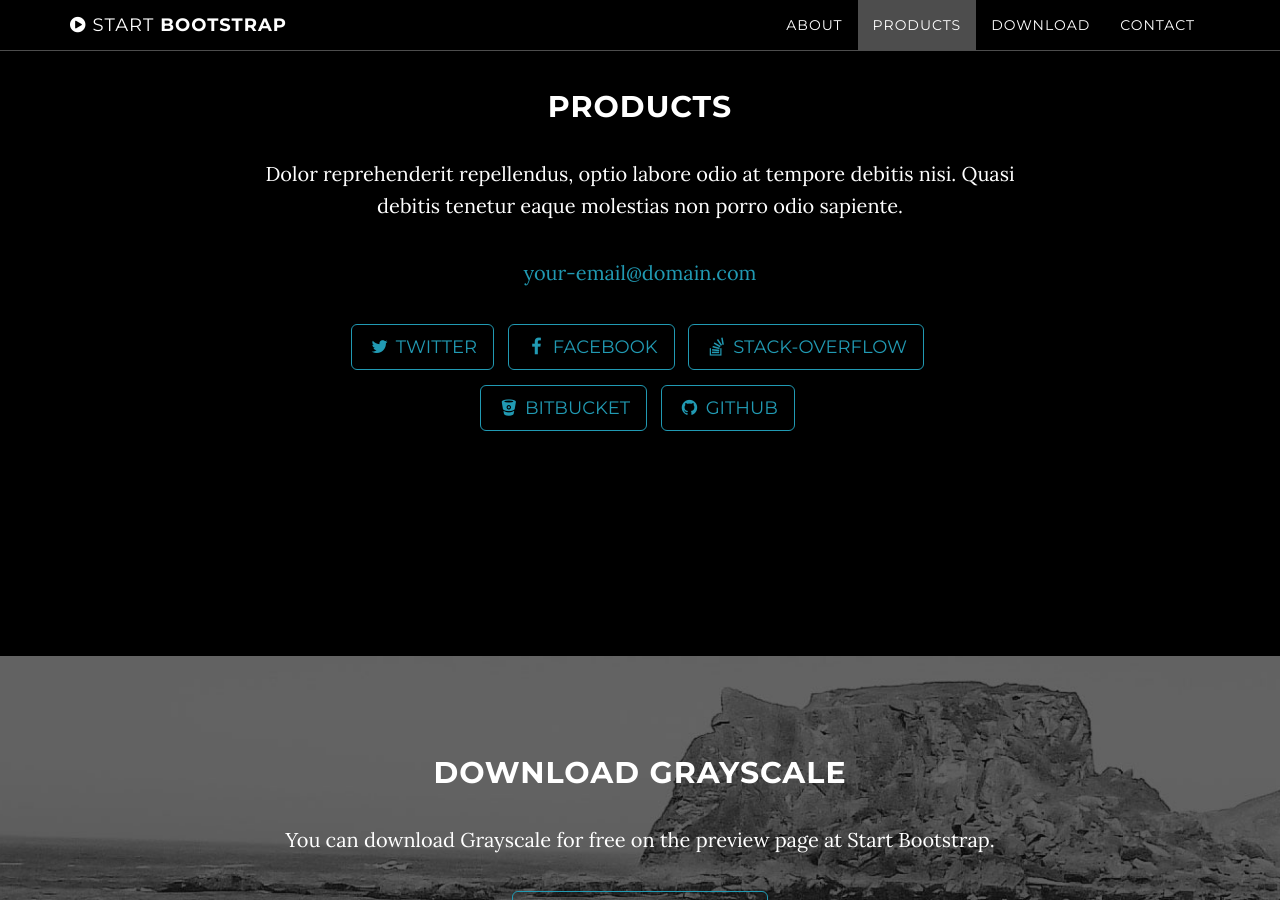
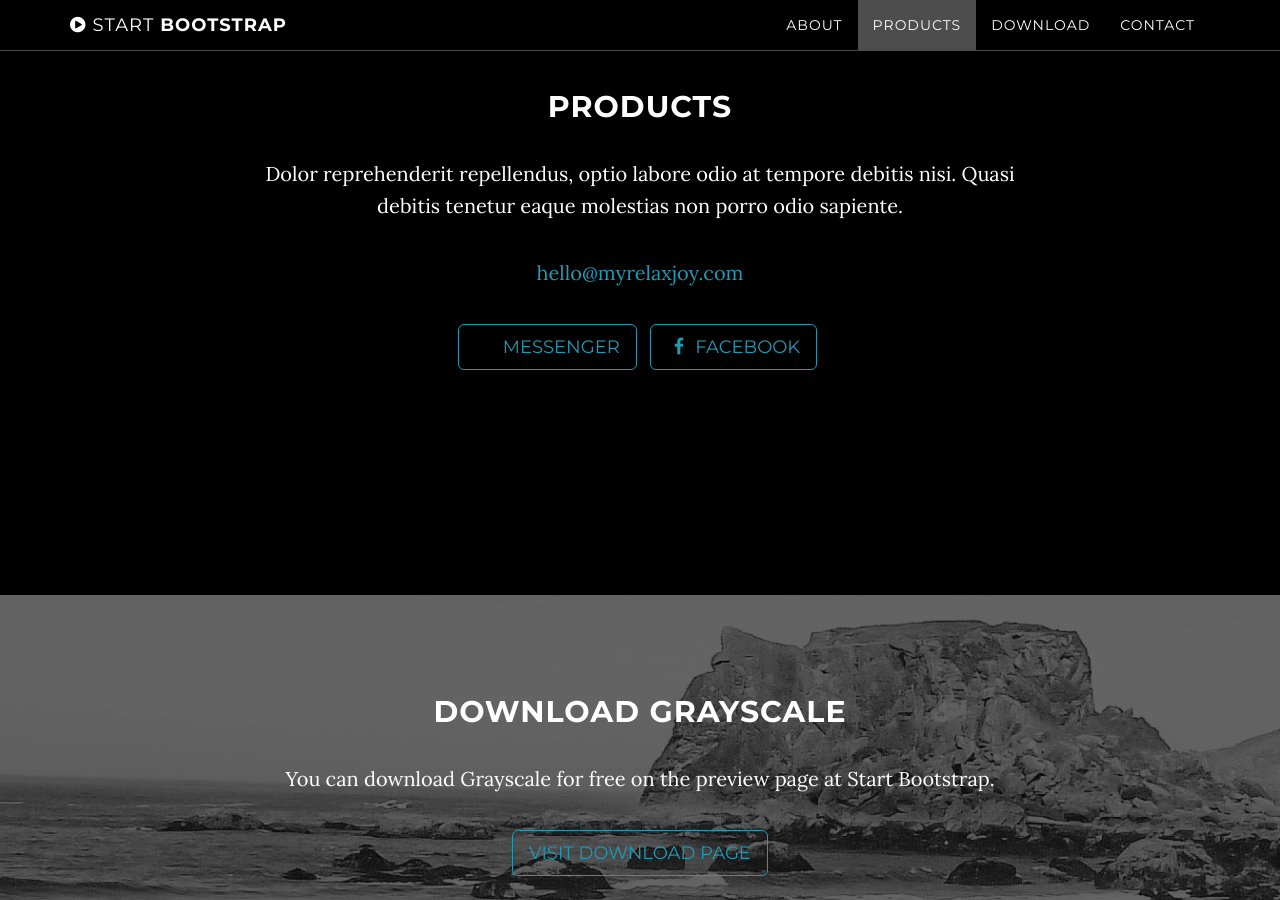
Before and after one commit to cosminpopa083/cosminpopa083.github.io, a Jekyll site: the page built from index.html, in a window 1280 px wide and 900 px high, scrolled down 1703 px. Built offline with Jekyll 4.4.1, drawn with Linux system fonts in a browser that asks for light colours; some of the changed text lies outside the part shown.

Commit message:
Update _config.yml

```diff
--- a/_config.yml
+++ b/_config.yml
@@ -1,8 +1,8 @@
 remote_theme: jeromelachaud/grayscale-theme
 # Site settings
 title: Grayscale
-email: your-email@domain.com
-url: https://example.github.io
+email: hello@myrelaxjoy.com
+url: https://www.myrelaxjoy.com/
 description: "Write an awesome description for your new site here. You can edit this line in _config.yml. It will appear in your document head meta (for Google search results) and in your feed.xml site description."
 
 # Color settings (hex-codes without the leading hash-tag)
@@ -15,16 +15,11 @@ footer: Your Website
 
 # Social networks usernames (many more available: google-plus, flickr, dribbble, pinterest, instagram, tumblr, linkedin, etc.)
 social:
-  - title: twitter
-    url: https://twitter.com/SBootstrap
+  - title: messenger
+    url: m.me/myrelaxjoy
   - title: facebook
-    url:
-  - title: stack-overflow
-    url: http://stackoverflow.com/questions/tagged/jekyll
-  - title: bitbucket
-    url: http://bitbucket.org/jekyll
-  - title: github
-    url: https://github.com/IronSummitMedia/startbootstrap
+    url: https://www.facebook.com/myrelaxjoy
+
 
 # Build settings
 markdown: kramdown
```
